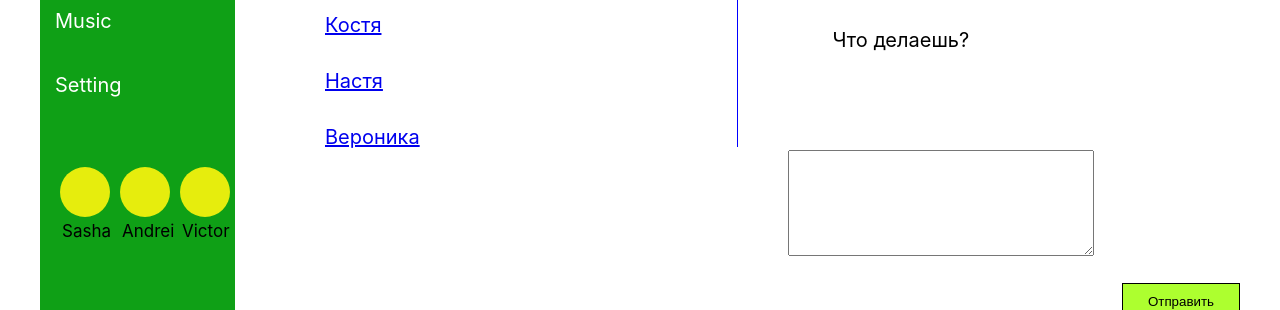
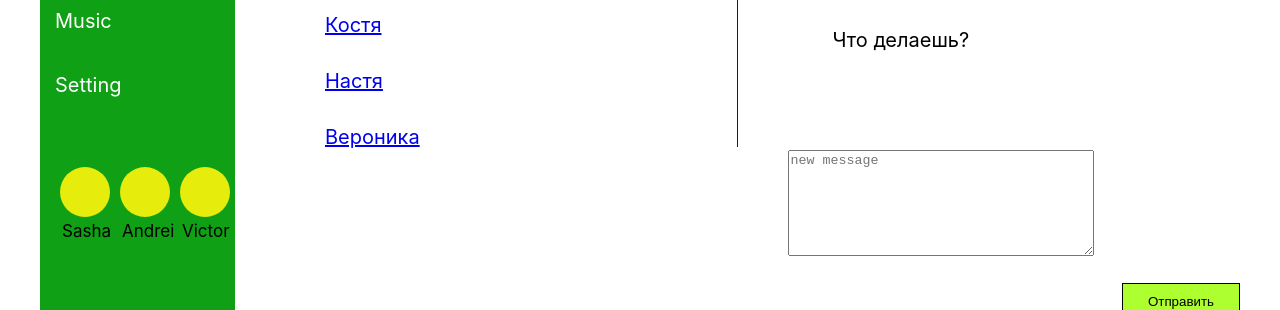
Before and after one commit to petbog/react, a React (Create React App) app: page /Messages in a window 1280 px wide. Shown: the part 203-513 px from the top of the page. Built offline with nearby package versions, Linux system fonts and the light colour scheme.

Commit message:
разбил state на reducer и рефакторинг кода

```diff
--- a/src/App.js
+++ b/src/App.js
@@ -17,7 +17,7 @@ const App = (props) => {
         < NavBar state={props.state.NavBarPage} />
         <Routes>
           <Route path='/*' element={<ItemList state={props.state.profilePage} newPostText={props.state.newPostText}  dispatch={props.dispatch} />} />
-          <Route path='/Messages/*' element={<Messages state={props.state.messagesPage} />} />
+          <Route path='/Messages/*' element={<Messages  store ={props.store} />} />
           <Route path='Music' element={<Music />} />
         </Routes>
       </div>
--- a/src/components/ItemList/ItemListInput/ItemListInput.jsx
+++ b/src/components/ItemList/ItemListInput/ItemListInput.jsx
@@ -1,6 +1,6 @@
 import React from 'react';
 import classes from './ItemListInput.module.css';
-import {addPostActionCreated, UpdateNewPostTextActionCreated} from '../../../redux/state'
+import {addPostActionCreated, UpdateNewPostTextActionCreated} from '../../../redux/profilePage-reducer'
 
 
 const ItemListInput = (props) => {
--- a/src/components/Messages/Messages.jsx
+++ b/src/components/Messages/Messages.jsx
@@ -1,6 +1,7 @@
 import React from "react";
 import classes from "./Messages.module.css";
 import { Link } from 'react-router-dom';
+import {updateNewMessageBody,sendMessageCreator} from '../../redux/messagesPage-reducer'
 
 const DialogItem = (props) => {
     return (
@@ -15,19 +16,23 @@ const DialogMessages = (props) => {
 }
 
 const Messages = (props) => {
-
-    let NewMessage = props.state.MessagesData
+    let state = props.store.getState().messagesPage
+    let NewMessage = state.MessagesData
         .map(message => <DialogMessages text={message.message} />)
 
 
-    let NewDialog = props.state.DialogsData
+    let NewDialog = state.DialogsData
         .map(dialog => <DialogItem name={dialog.name} id={dialog.id} />)
+    let NewMessageBody = state.DialogsData.NewMessageBody;
+
 
     let textInner = () => {
-        let textData = text.current.value;
-        alert(textData)
+        props.store.dispatch(sendMessageCreator())
     }
-    let text = React.createRef()
+    let onNewMessageChange = (event) => {
+        let body = event.target.value;
+        props.store.dispatch(updateNewMessageBody(body))
+    }
 
     return (
         <div className={classes.Messages_inner}>
@@ -40,11 +45,11 @@ const Messages = (props) => {
             <div className={classes.Messag_inner}>
                 <div className={classes.Messag_inner_box}>
                     {NewMessage}
-                </div>
-                <div className={classes.Messag_text}>
-                    <div className={classes.Messag_text_box}>
-                        <textarea ref={text} className={classes.Messag_text_inner} name="" id="" cols="30" rows="10"></textarea>
-                        <button onClick={textInner} className={classes.Messag_text_button}>Отправить</button>
+                    <div className={classes.Messag_text}>
+                        <div className={classes.Messag_text_box}>
+                            <textarea value={NewMessageBody} onChange={onNewMessageChange}  className={classes.Messag_text_inner} placeholder="new message"></textarea>
+                            <button onClick={textInner} className={classes.Messag_text_button}>Отправить</button>
+                        </div>
                     </div>
                 </div>
             </div>
--- a/src/index.js
+++ b/src/index.js
@@ -11,7 +11,7 @@ let rerenderEntireTree = (state) => {
     root.render(
         <React.StrictMode>
             <BrowserRouter>
-                <App state={store.getState()} dispatch={store.dispatch.bind(store)} />
+                <App state={store.getState()} dispatch={store.dispatch.bind(store)} store={store} />
             </BrowserRouter>
         </React.StrictMode>
     );
--- /dev/null
+++ b/src/redux/NavBarPage-reducer.js
@@ -0,0 +1,5 @@
+const NavBarReducer = (state, action) => {
+
+}
+
+export default NavBarReducer;
--- /dev/null
+++ b/src/redux/messagesPage-reducer.js
@@ -0,0 +1,21 @@
+const UPDATE_NEW_MESSAGE_BODY = 'UPDATE-NEW-MESSAGE-BODY';
+const SEND_MESSAGE = 'SEND-MESSAGE';
+
+const messagesReducer = (state, action) => {
+    switch (action.type) {
+        case UPDATE_NEW_MESSAGE_BODY:
+            state.newMessageBody = action.body;
+            return state
+        case SEND_MESSAGE:
+            let body = state.newMessageBody;
+            state.newMessageBody = "";
+            state.MessagesData.push({ id: 4, message: body })
+            return state
+        default:
+            return state
+    }
+}
+export const sendMessageCreator = () => ({ type: 'SEND-MESSAGE' })
+export const updateNewMessageBody = (body) => ({ type: 'UPDATE-NEW-MESSAGE-BODY', body: body })
+
+export default messagesReducer;
--- /dev/null
+++ b/src/redux/profilePage-reducer.js
@@ -0,0 +1,24 @@
+const UPDATE_NEW_POST_TEXT = 'UPDATE-NEW-POST-TEXT';
+const ADD_POST = 'ADD-POST';
+
+const profileReducer = (state, action) => {
+    switch (action.type) {
+        case ADD_POST: let NewPost = {
+            id: 3,
+            message: state.newPostText,
+        }
+            state.PostsData.push(NewPost);
+            return state
+        case UPDATE_NEW_POST_TEXT:
+            state.newPostText = action.NewText
+            return state
+        default:
+            return state
+    }
+}
+
+export const addPostActionCreated = () => ({ type: 'ADD-POST' });
+export const UpdateNewPostTextActionCreated = (PasInner) =>
+    ({ type: 'UPDATE-NEW-POST-TEXT', NewText: PasInner });
+
+export default profileReducer;
--- a/src/redux/state.js
+++ b/src/redux/state.js
@@ -1,5 +1,7 @@
-const UPDATE_NEW_POST_TEXT = 'UPDATE-NEW-POST-TEXT';
-const ADD_POST = 'ADD-POST';
+import NavBarReducer from './NavBarPage-reducer';
+import messagesReducer from './messagesPage-reducer';
+import profileReducer from './profilePage-reducer';
+
 
 let store = {
     _state: {
@@ -16,13 +18,14 @@ let store = {
                 { id: 2, message: 'Как дела?' },
                 { id: 3, message: 'Что делаешь?' },
             ],
+            newMessageBody: "",
         },
         profilePage: {
             PostsData: [
                 { id: 1, message: 'Пойду поем' },
                 { id: 2, message: 'теперь поспать' },
             ],
-            newPostText: 'new text',
+            newPostText: '',
         },
         NavBarPage: {
             InnerFriends: [
@@ -54,30 +57,14 @@ let store = {
         this._callSubscriber = observer;
     },
     dispatch(action) {
-        if (action.type === ADD_POST) {
-            let NewPost = {
-                id: 3,
-                message: this._state.profilePage.newPostText,
-            }
-            this._state.profilePage.PostsData.push(NewPost);
-            this._callSubscriber(this._state)
-        } else if (action.type === UPDATE_NEW_POST_TEXT) {
-            this._state.profilePage.newPostText = action.NewText
-            this._callSubscriber(this._state)
-        }
+        this._state.profilePage = profileReducer(this._state.profilePage, action)
+        this._state.messagesPage = messagesReducer(this._state.messagesPage, action)
+        this._state.NavBarReducer = NavBarReducer(this._state.NavBarReducer, action)
+
+        this._callSubscriber(this._state)
+
     },
 };
-export const addPostActionCreated =() =>{
-    return{
-         type: 'ADD-POST'
-    }
-}
-export const UpdateNewPostTextActionCreated =(PasInner) =>{
-    return{
-        type: 'UPDATE-NEW-POST-TEXT', NewText: PasInner
-    }
-}
-
 
 
 export default store;
```
